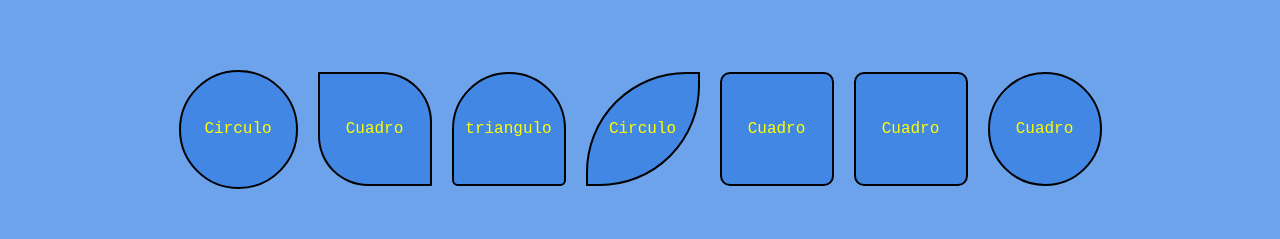
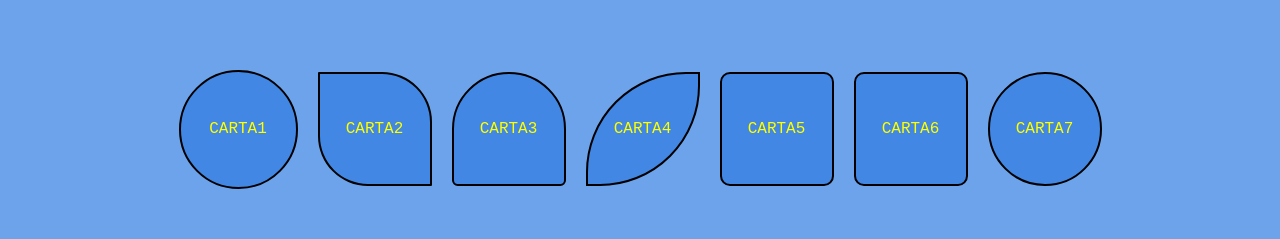
Before and after one commit to DanelCass/Efectos-2, a plain HTML site: page index.html in a window 1280 px wide. Shown: the part 309-548 px from the top of the page. Drawn offline with Linux system fonts and the light colour scheme.

Commit message:
Update index.html

```diff
--- a/index.html
+++ b/index.html
@@ -22,13 +22,13 @@
     </div>
     </header>
     <main class="container">
-        <div class="circle1">Circulo</div>
-        <div class="circle2">Cuadro</div>
-        <div class="circle3">triangulo</div>
-          <div class="circle4">Circulo</div>
-        <div class="circle5">Cuadro</div>
-        <div class="circle6">Cuadro</div>
-        <div class="circle7">Cuadro</div>
+        <div class="circle1">CARTA1</div>
+        <div class="circle2">CARTA2</div>
+        <div class="circle3">CARTA3</div>
+          <div class="circle4">CARTA4</div>
+        <div class="circle5">CARTA5</div>
+        <div class="circle6">CARTA6</div>
+        <div class="circle7">CARTA7</div>
 
     </main>
 
```
